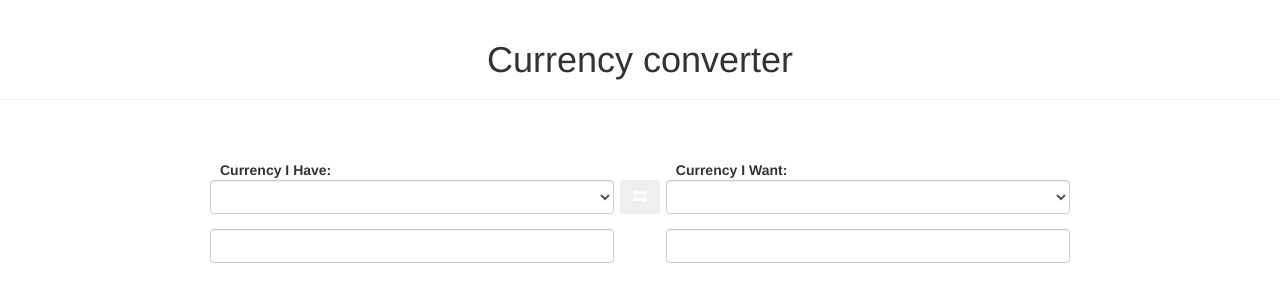
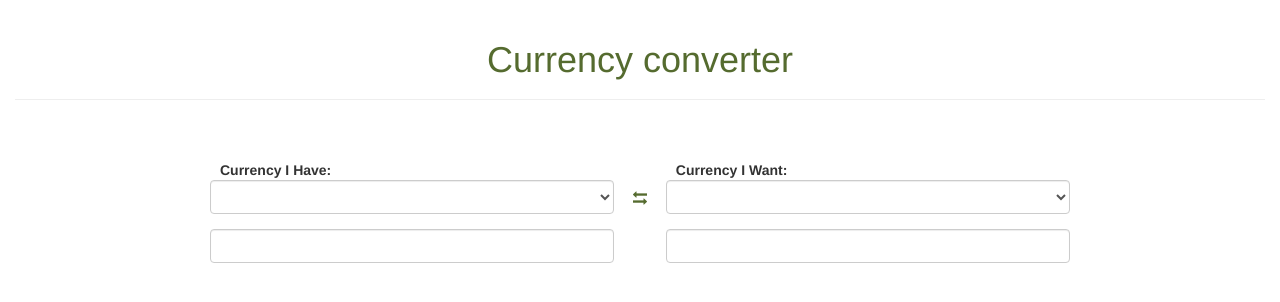
Before and after one commit to AndrZakhara/currency-converter-ng-app, a website: page src/index.html in a window 1280 px wide. Drawn offline with nearby package versions, Linux system fonts and the light colour scheme; some packages are replaced by stand-ins of ours; files that its build step writes are made by us from their sources; no server answers; a script that the page names is missing; files whose address does not match are found by name.

Commit message:
feature/currency_conv, fix styles for change btn

```diff
--- a/src/index.html
+++ b/src/index.html
@@ -11,9 +11,9 @@
   <script src="main.js"></script>
   <title>Document</title>
 </head>
-<body ng-controller="currencyController">
+<body ng-controller="currencyController" class="container-fluid">
   <div class="page-header">
-    <h1 class="text-center">Currency converter</h1>
+    <h1 class="text-center header">Currency converter</h1>
   </div>
   <div class="main-wrapper container">
     <!-- <div class="row">
@@ -35,9 +35,7 @@
                 <option ng-repeat="currency in allCurrencies" value="{{currency.id}}">{{currency.id}}</option>
               </select>
             </div>
-            <button class="btn button-change-place">
-              <span class="rotate-icon glyphicon glyphicon-sort"></span>
-            </button>
+            <span class="btn btn-icon glyphicon glyphicon-sort"></span>
             <div class="input-wrapper">
               <label for="select-right">Currency I Want:</label>
               <select class="form-control form-select" id="select-right" ng-model="wantCurrency" ng-change="changeWantCyrrency(wantCurrency)">
--- a/src/js/controllers.js
+++ b/src/js/controllers.js
@@ -53,7 +53,7 @@
       $scope.wantAmount = (item * $scope.currentCourse).toFixed(2);
     };
 
-    window.onload = fetchData;
+    // window.onload = fetchData;
     // $scope.click = fetchData;
   }
 
--- a/src/js/services.js
+++ b/src/js/services.js
@@ -9,7 +9,8 @@
     }
 
     function getCurrenciesExchange(firstCurrency, secondCurrency) {
-      const URL = `${CURRENCY_CONVERT_API_URL}?apiKey=${CURRENCY_API_KEY}&q=${firstCurrency}_${secondCurrency}&compact=y`;
+      const mainURL = `${CURRENCY_CONVERT_API_URL}?apiKey=${CURRENCY_API_KEY}`;
+      const URL = `${mainURL}&q=${firstCurrency}_${secondCurrency}&compact=y`;
 
       return $http.get(URL);
     }
--- a/src/scss/app.scss
+++ /dev/null
@@ -1,21 +0,0 @@
-.main-wrapper {
-  // background-color: rgb(109, 109, 109);
-  max-width: 860px;
-}
-.rotate-icon {
-  transform: rotate(90deg);
-}
-.converter-form {
-  display: flex;
-  justify-content: space-between;
-  padding: 20px 0;
-  .form-select {
-    width: 47%;
-  }
-  .button-change-place {
-    max-width: 5%;
-    span {
-      color: white;
-    }
-  }
-}
--- a/src/scss/style.scss
+++ b/src/scss/style.scss
@@ -2,8 +2,15 @@
   max-width: 860px;
   min-width: 700px;
 }
-.rotate-icon {
+.header {
+  color: darkolivegreen;
+}
+.btn-icon {
   transform: rotate(90deg);
+  color: darkolivegreen;
+}
+.btn-icon:hover {
+  color: darkgreen;
 }
 .exchange-rates-wrapper{
   height: 20px;
```
Also changed, not shown: dist/index.html, dist/main.js, dist/style.css.
